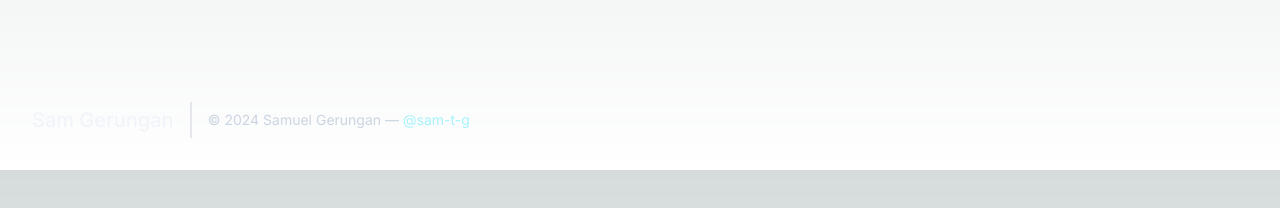
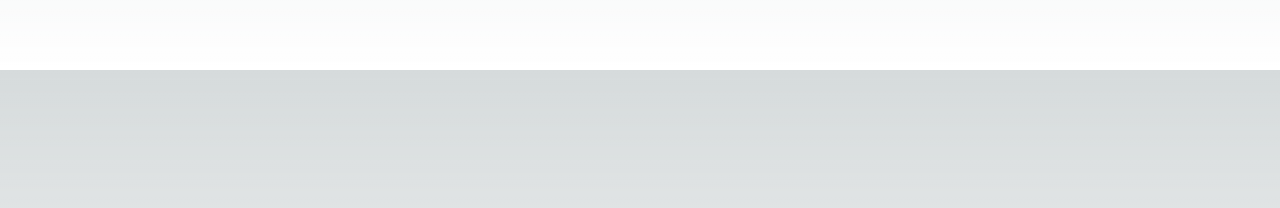
Before and after one commit to Sam-T-G/sam-modern-portfolio, a Next.js app: page /about in a window 1280 px wide. Shown: the part 494-702 px from the top of the page. Built offline with nearby package versions, Linux system fonts and the light colour scheme.

Commit message:
Update page.tsx

```diff
--- a/src/app/about/page.tsx
+++ b/src/app/about/page.tsx
@@ -24,28 +24,6 @@ const About = () => {
           </div>
         </div>
       </main>
-
-      <footer className="text-slate-200 body-font">
-        <div className="container px-5 py-8 mx-auto flex items-center sm:flex-row flex-col">
-          <a className="flex title-font font-medium items-center md:justify-start justify-center text-slate-100">
-            <span className="ml-3 text-xl">Sam Gerungan</span>
-          </a>
-          <p className="text-sm text-slate-300 sm:ml-4 sm:pl-4 sm:border-l-2 sm:border-gray-200 sm:py-2 sm:mt-0 mt-4">
-            © 2024 Samuel Gerungan —
-            <a
-              href="https://https://github.com/Sam-T-G"
-              className="text-cyan-200 ml-1"
-              rel="noopener noreferrer"
-              target="_blank"
-            >
-              @sam-t-g
-            </a>
-          </p>
-          <span className="inline-flex sm:ml-auto sm:mt-0 mt-4 justify-center sm:justify-start">
-            {/* Social media icons */}
-          </span>
-        </div>
-      </footer>
     </>
   );
 };
```
